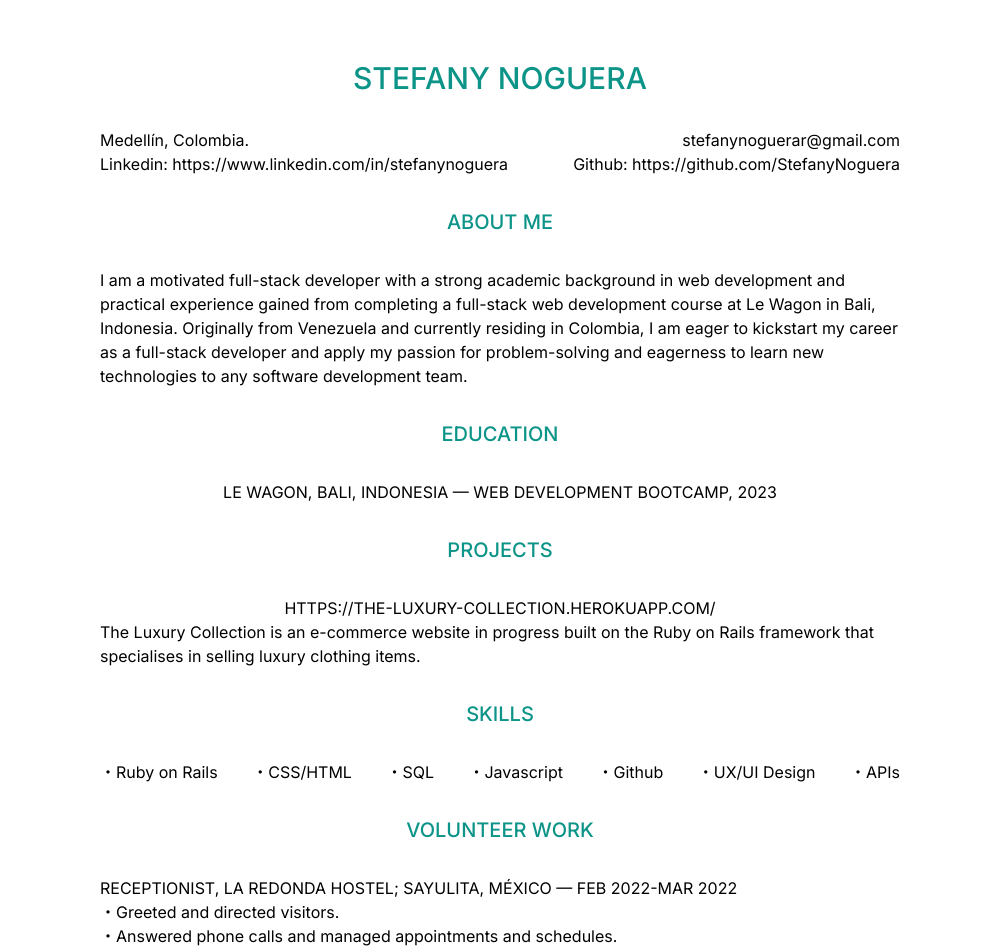
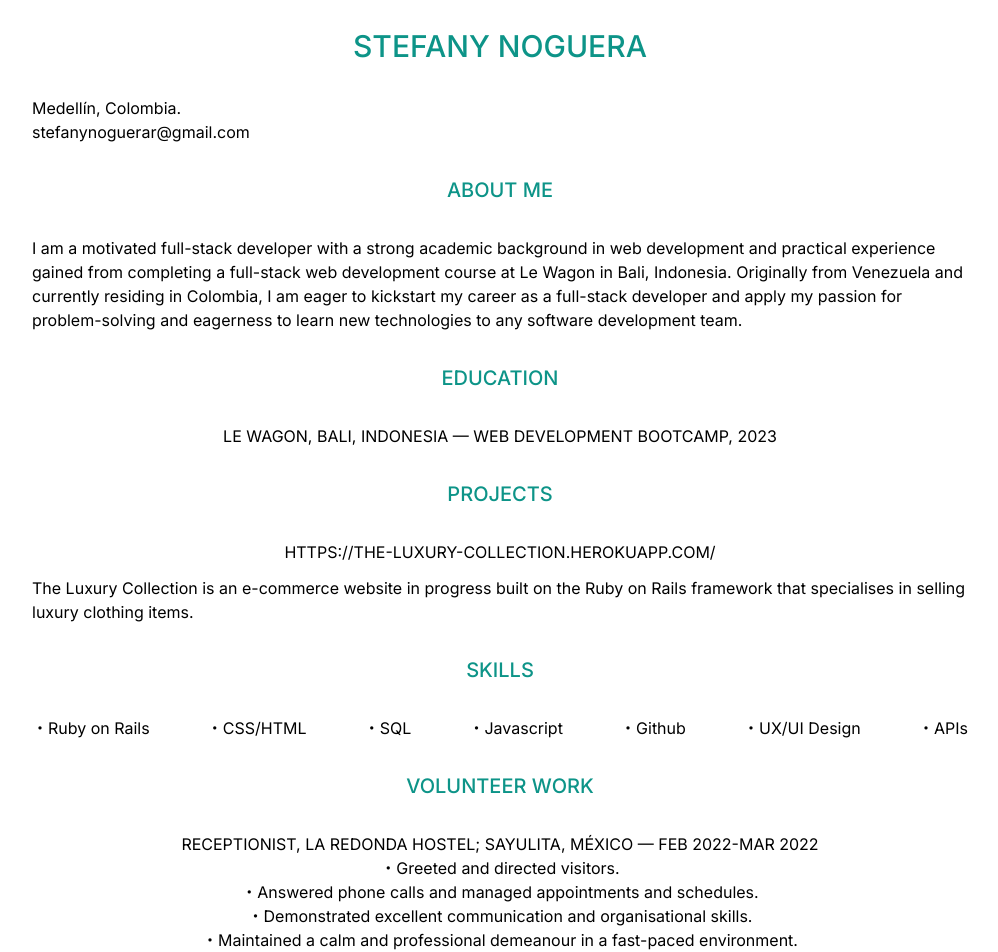
Before and after one commit to StefanyNoguera/my-portfolio, a Next.js app: page /resume in a window 1280 px wide. Shown: the part 160-1112 px from the top of the page, without its empty margins (140-1138 px from the left). Built offline with nearby package versions, Linux system fonts and the light colour scheme.

Commit message:
resume page done

```diff
--- a/src/app/resume/page.tsx
+++ b/src/app/resume/page.tsx
@@ -8,7 +8,7 @@ export default function Resume() {
   return (
     <div className={darkMode ? "dark" : ""}>
       <main className="bg-white px-10 md:px-20 lg:px-40 dark:bg-gray-900">
-        <section className="min-h-screen">
+        <section>
           <nav className="py-10 mb-12 flex justify-between">
             <h1 className="text-lg dark:text-gray-300 ">Stefany Noguera</h1>
             <ul className="flex items-center">
@@ -17,17 +17,12 @@ export default function Resume() {
             </ul>
           </nav>
 
-          <div className="m-20">
-            <h1 className="text-center text-3xl py-8  text-teal-600 font-medium">STEFANY NOGUERA</h1>
+          <div className="m-3">
+            <h1 className="text-center text-2xl md:text-3xl py-8  text-teal-600 font-medium">STEFANY NOGUERA</h1>
 
-            <div className="flex justify-between">
+            <div className="">
               <h3 className="dark:text-gray-100">Medellín, Colombia.</h3>
               <h3 className="dark:text-gray-100">stefanynoguerar@gmail.com</h3>
-            </div>
-
-            <div className="flex justify-between">
-              <h3 className="dark:text-gray-100">Linkedin: <a href="https://www.linkedin.com/in/stefanynoguera/">https://www.linkedin.com/in/stefanynoguera</a></h3>
-              <h3 className="dark:text-gray-100">Github: <a href="https://github.com/StefanyNoguera">https://github.com/StefanyNoguera</a></h3>
             </div>
 
             <h1 className="text-center text-xl py-8  text-teal-600 font-medium">ABOUT ME</h1>
@@ -44,7 +39,7 @@ export default function Resume() {
             </p>
 
             <h1 className="text-center text-xl py-8  text-teal-600 font-medium">PROJECTS</h1>
-            <div className="text-center">
+            <div className="text-center mb-3">
               <a className="dark:text-gray-100" href="HTTPS://THE-LUXURY-COLLECTION.HEROKUAPP.COM/">HTTPS://THE-LUXURY-COLLECTION.HEROKUAPP.COM/</a>
             </div>
             <p className="dark:text-gray-300">
@@ -65,8 +60,9 @@ export default function Resume() {
 
             <h1 className="text-center text-xl py-8  text-teal-600 font-medium">VOLUNTEER WORK</h1>
 
+            <div className="text-center">
               <h3 className="dark:text-gray-100">RECEPTIONIST, LA REDONDA HOSTEL; SAYULITA, MÉXICO — FEB 2022-MAR 2022</h3>
-            <ul className="dark:text-gray-300">
+              <ul className="dark:text-gray-300 mb-3">
                 <li>・Greeted and directed visitors.</li>
                 <li>・Answered phone calls and managed appointments and schedules.</li>
                 <li>・Demonstrated excellent communication and organisational skills.</li>
@@ -80,6 +76,7 @@ export default function Resume() {
                 <li>・Demonstrated excellent communication and interpersonal skills.</li>
                 <li>・Adapted to changing circumstances and thought creatively to improve guest experience.</li>
               </ul>
+            </div>
 
             <h1 className="text-center text-xl py-8  text-teal-600 font-medium">LANGUAGES SPOKEN</h1>
 
```
Lines whose indentation alone changed are shown as unchanged.
